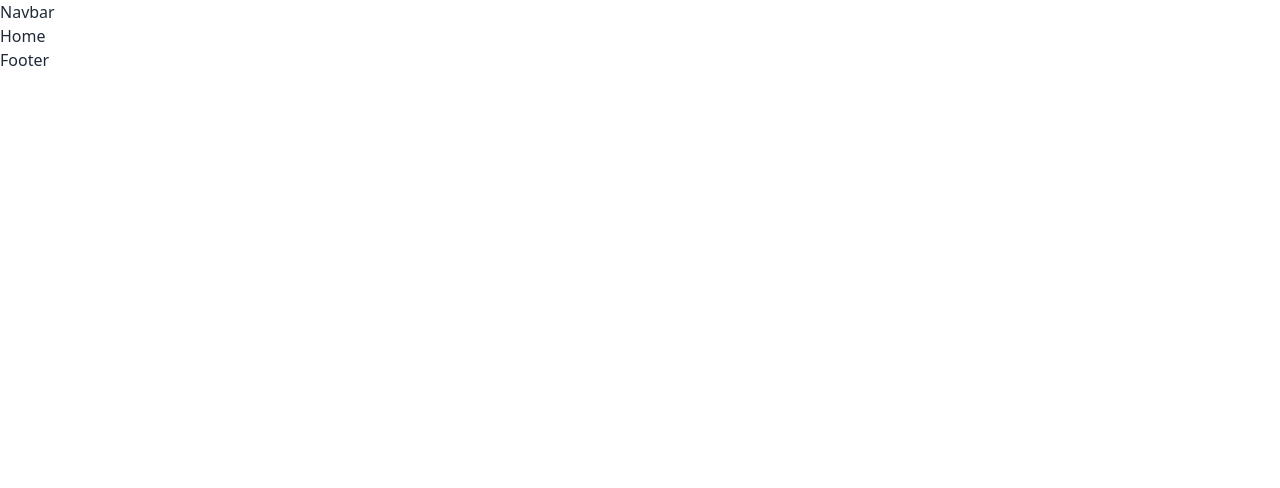
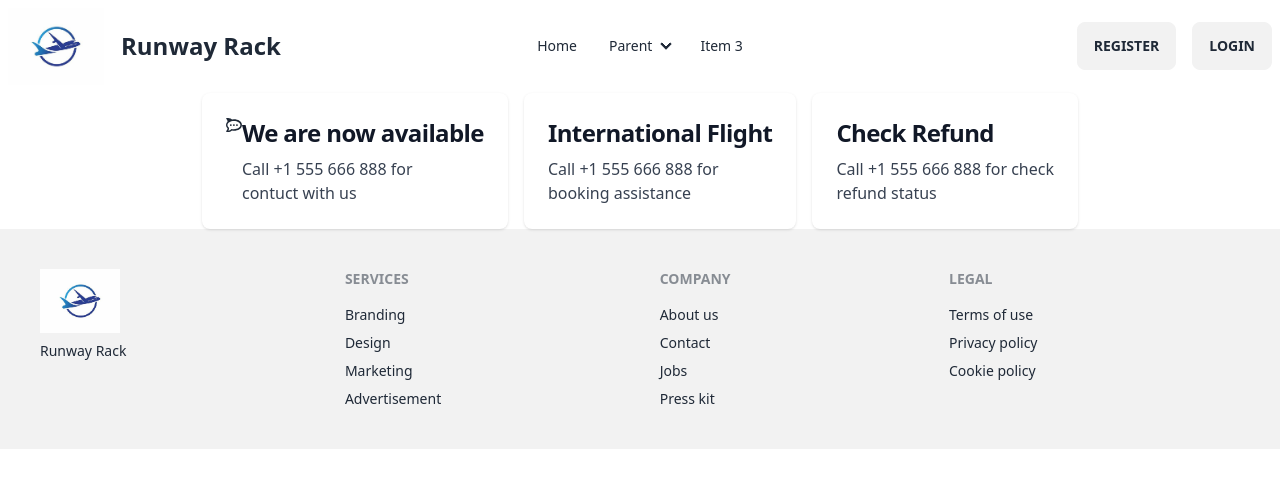
Before and after one commit to sadiabinta/Runway-Rack, a React (Vite) app in the folder Runway-Rack-TK/: page / in a window 1280 px wide. Shown: the top 488 px of the page. Built offline with nearby package versions, Linux system fonts and the light colour scheme.

Commit message:
nav footer done

```diff
--- a/Runway-Rack-TK/package.json
+++ b/Runway-Rack-TK/package.json
@@ -10,10 +10,13 @@
     "preview": "vite preview"
   },
   "dependencies": {
+    "flowbite": "^1.8.1",
+    "flowbite-react": "^0.6.4",
     "localforage": "^1.10.0",
     "match-sorter": "^6.3.1",
     "react": "^18.2.0",
     "react-dom": "^18.2.0",
+    "react-icons": "^4.11.0",
     "react-router-dom": "^6.17.0",
     "sort-by": "^1.2.0"
   },
--- a/Runway-Rack-TK/src/Layout/Main.jsx
+++ b/Runway-Rack-TK/src/Layout/Main.jsx
@@ -1,13 +1,13 @@
 import { Outlet } from "react-router-dom";
-import Footer from "../pages/shared/Footer/Footer";
-import Navbar from "../pages/shared/Navbar/Navbar";
+import Navigation from "../pages/shared/Navigation/Navigation";
+import Foot from "../pages/shared/Foot/Foot";
 
 const Main = () => {
     return (
         <div>
-           <Navbar></Navbar>
+            <Navigation></Navigation>
             <Outlet></Outlet>
-            <Footer></Footer>
+            <Foot></Foot>
         </div>
     );
 };
--- /dev/null
+++ b/Runway-Rack-TK/src/pages/Home/ContactCard/ContactCard.jsx
@@ -0,0 +1,31 @@
+
+import {FaFacebook, FaRocketchat} from 'react-icons/fa';
+const ContactCard = () => {
+    return (
+        <div className="md:flex justify-center gap-4">
+
+<a href="#" className="block max-w-sm p-6 bg-white rounded-lg shadow hover:bg-gray-100 dark:bg-gray-800 dark:border-gray-700 dark:hover:bg-gray-700">
+    <div className='flex'>
+        <div  style={{height:'20px'}} className='w-50%'>
+            <FaRocketchat></FaRocketchat>
+        </div>
+        <div>
+        <h5 className="mb-2 text-2xl font-bold tracking-tight text-gray-900 dark:text-white">We are now available</h5>
+    <p className="font-normal text-gray-700 dark:text-gray-400">Call +1 555 666 888 for <br /> contuct with us</p>
+        </div>
+    </div>
+</a>
+<a href="#" className="block max-w-sm p-6 bg-white rounded-lg shadow hover:bg-gray-100 dark:bg-gray-800 dark:border-gray-700 dark:hover:bg-gray-700">
+    <h5 className="mb-2 text-2xl font-bold tracking-tight text-gray-900 dark:text-white">International Flight</h5>
+    <p className="font-normal text-gray-700 dark:text-gray-400">Call +1 555 666 888 for <br /> booking assistance</p>
+</a>
+<a href="#" className="block max-w-sm p-6 bg-white rounded-lg shadow hover:bg-gray-100 dark:bg-gray-800 dark:border-gray-700 dark:hover:bg-gray-700">
+    <h5 className="mb-2 text-2xl font-bold tracking-tight text-gray-900 dark:text-white">Check Refund</h5>
+    <p className="font-normal text-gray-700 dark:text-gray-400">Call +1 555 666 888 for check <br /> refund status</p>
+</a>
+
+        </div>
+    );
+};
+
+export default ContactCard;
--- a/Runway-Rack-TK/src/pages/Home/Home/Home.jsx
+++ b/Runway-Rack-TK/src/pages/Home/Home/Home.jsx
@@ -1,9 +1,10 @@
+import ContactCard from "../ContactCard/ContactCard";
 
 
 const Home = () => {
     return (
         <div>
-            <h1>Home</h1>
+            <ContactCard></ContactCard>
         </div>
     );
 };
--- /dev/null
+++ b/Runway-Rack-TK/src/pages/shared/Foot/Foot.jsx
@@ -0,0 +1,38 @@
+// import { Footer } from 'flowbite-react';
+// import { FaDribbble, FaFacebook, FaGithub, FaInstagram, FaTwitter } from 'react-icons/fa';
+import logo from '../../../assets/logo.jpg'
+const Foot = () => {
+    return (
+        <div>
+             <footer className="footer p-10 bg-base-200 text-base-content">
+  <aside>
+    <img className='h-16' src={logo} alt="" />
+    <h1>Runway Rack</h1>
+  </aside>
+  <nav>
+    <header className="footer-title">Services</header>
+    <a className="link link-hover">Branding</a>
+    <a className="link link-hover">Design</a>
+    <a className="link link-hover">Marketing</a>
+    <a className="link link-hover">Advertisement</a>
+  </nav>
+  <nav>
+    <header className="footer-title">Company</header>
+    <a className="link link-hover">About us</a>
+    <a className="link link-hover">Contact</a>
+    <a className="link link-hover">Jobs</a>
+    <a className="link link-hover">Press kit</a>
+  </nav>
+  <nav>
+    <header className="footer-title">Legal</header>
+    <a className="link link-hover">Terms of use</a>
+    <a className="link link-hover">Privacy policy</a>
+    <a className="link link-hover">Cookie policy</a>
+  </nav>
+</footer>
+
+        </div>
+    );
+};
+
+export default Foot;
--- a/Runway-Rack-TK/src/pages/shared/Footer/Footer.jsx
+++ /dev/null
@@ -1,11 +0,0 @@
-
-
-const Footer = () => {
-    return (
-        <div>
-            Footer
-        </div>
-    );
-};
-
-export default Footer;
--- a/Runway-Rack-TK/src/pages/shared/Navbar/Navbar.jsx
+++ /dev/null
@@ -1,11 +0,0 @@
-
-
-const Navbar = () => {
-    return (
-        <div>
-            Navbar
-        </div>
-    );
-};
-
-export default Navbar;
--- /dev/null
+++ b/Runway-Rack-TK/src/pages/shared/Navigation/Navigation.jsx
@@ -0,0 +1,114 @@
+// import { Avatar, Dropdown, Navbar } from "flowbite-react";
+// import {FaShoppingCart} from 'react-icons/fa';
+// import { Link } from "react-router-dom";
+import logo from '../../../assets/logo.jpg'
+
+
+const Navigation = () => {
+    return (
+        <div className="navbar bg-base-100">
+  <div className="navbar-start">
+    <div className="dropdown">
+      <label tabIndex={0} className="btn btn-ghost lg:hidden">
+        <svg xmlns="http://www.w3.org/2000/svg" className="h-5 w-5" fill="none" viewBox="0 0 24 24" stroke="currentColor"><path strokeLinecap="round" strokeLinejoin="round" strokeWidth="2" d="M4 6h16M4 12h8m-8 6h16" /></svg>
+      </label>
+      <ul tabIndex={0} className="menu menu-sm dropdown-content mt-3 z-[1] p-2 shadow bg-base-100 rounded-box w-52">
+        <li><a>Home</a></li>
+        <li>
+          <a>Parent</a>
+          <ul className="p-2">
+            <li><a>Submenu 1</a></li>
+            <li><a>Submenu 2</a></li>
+          </ul>
+        </li>
+        <li><a>Item 3</a></li>
+      </ul>
+    </div>
+    <img className="w-24" src={logo} alt="" />
+    <a className="btn btn-ghost normal-case text-2xl">Runway Rack</a>
+  </div>
+  <div className="navbar-center hidden lg:flex">
+    <ul className="menu menu-horizontal px-1">
+      <li><a>Home</a></li>
+      <li tabIndex={0}>
+        <details>
+          <summary>Parent</summary>
+          <ul className="p-2">
+            <li><a>Submenu 1</a></li>
+            <li><a>Submenu 2</a></li>
+          </ul>
+        </details>
+      </li>
+      <li><a>Item 3</a></li>
+    </ul>
+  </div>
+  <div className="navbar-end">
+    <a className="btn mx-4">Register</a>
+    <a className="btn">Login</a>
+  </div>
+</div>
+    //     <div>
+    //         <Navbar
+    //   fluid
+    //   rounded
+    // >
+    //   <Navbar.Brand href="https://flowbite-react.com">
+    //     <img
+    //       alt=""
+    //       className="mr-3 h-9 sm:h-24 rounded-full"
+    //       src={logo}
+    //     />
+    //     <span className="self-center whitespace-nowrap text-2xl text-orange-900 font-bold dark:text-white">
+    //       Runway <br />Rack
+    //     </span>
+    //   </Navbar.Brand>
+    //   <Navbar.Collapse>
+    //     <Link to='/'>Home</Link>
+    //     <Link to='/instructors'>Instructors</Link>
+    //     <Link to='/classes'>Classes</Link>
+    //     {/* {user && <Link to='/dashboard/mycourse'>Dashboard</Link>} */}
+    //   </Navbar.Collapse>
+    //   {/* { user? */}
+    //   <div className="flex md:order-2">
+    //     <Link to='/'><button className="btn gap-2"><FaShoppingCart></FaShoppingCart>
+    //     {/* <div className="badge badge-secondary">+{cart?.length || 0 }</div> */}
+    //     </button></Link>
+    //     <Dropdown
+    //       inline
+    //     //   label={<Avatar alt="User settings" img={user.photoURL} rounded />}
+    //     >
+    //       <Dropdown.Header>
+    //         <span className="block text-sm">
+    //           {/* {user.displayName} */}
+    //         </span>
+    //         <span className="block truncate text-sm font-medium">
+    //           {/* {user.email} */}
+    //         </span>
+    //       </Dropdown.Header>
+    //       <Dropdown.Item>
+    //         Dashboard
+    //       </Dropdown.Item>
+    //       <Dropdown.Item>
+    //         Settings
+    //       </Dropdown.Item>
+    //       <Dropdown.Item>
+    //         Earnings
+    //       </Dropdown.Item>
+    //       <Dropdown.Divider />
+    //       <Dropdown.Item>
+    //         {/* <Link onClick={handleLogOut}>Sign Out</Link> */}
+    //       </Dropdown.Item>
+    //     </Dropdown>
+    //     <Navbar.Toggle />
+    //   </div>
+    //   {/* : */}
+    //   <Link to='/login'><button className="btn px-16 bg-lime-700 text-white">Login</button></Link>
+    //   {/* } */}
+
+    // </Navbar>
+    //     </div>
+
+    );
+};
+
+export default Navigation;
--- a/Runway-Rack-TK/tailwind.config.js
+++ b/Runway-Rack-TK/tailwind.config.js
@@ -7,5 +7,5 @@ export default {
   theme: {
     extend: {},
   },
-  plugins: [require("daisyui")],
+  plugins: [require("daisyui"),("flowbite/plugin")],
 }
```
Also changed, not shown: Runway-Rack-TK/src/assets/logo.jpg (added), 1 other file (tests, documents, lock files or other folders).
